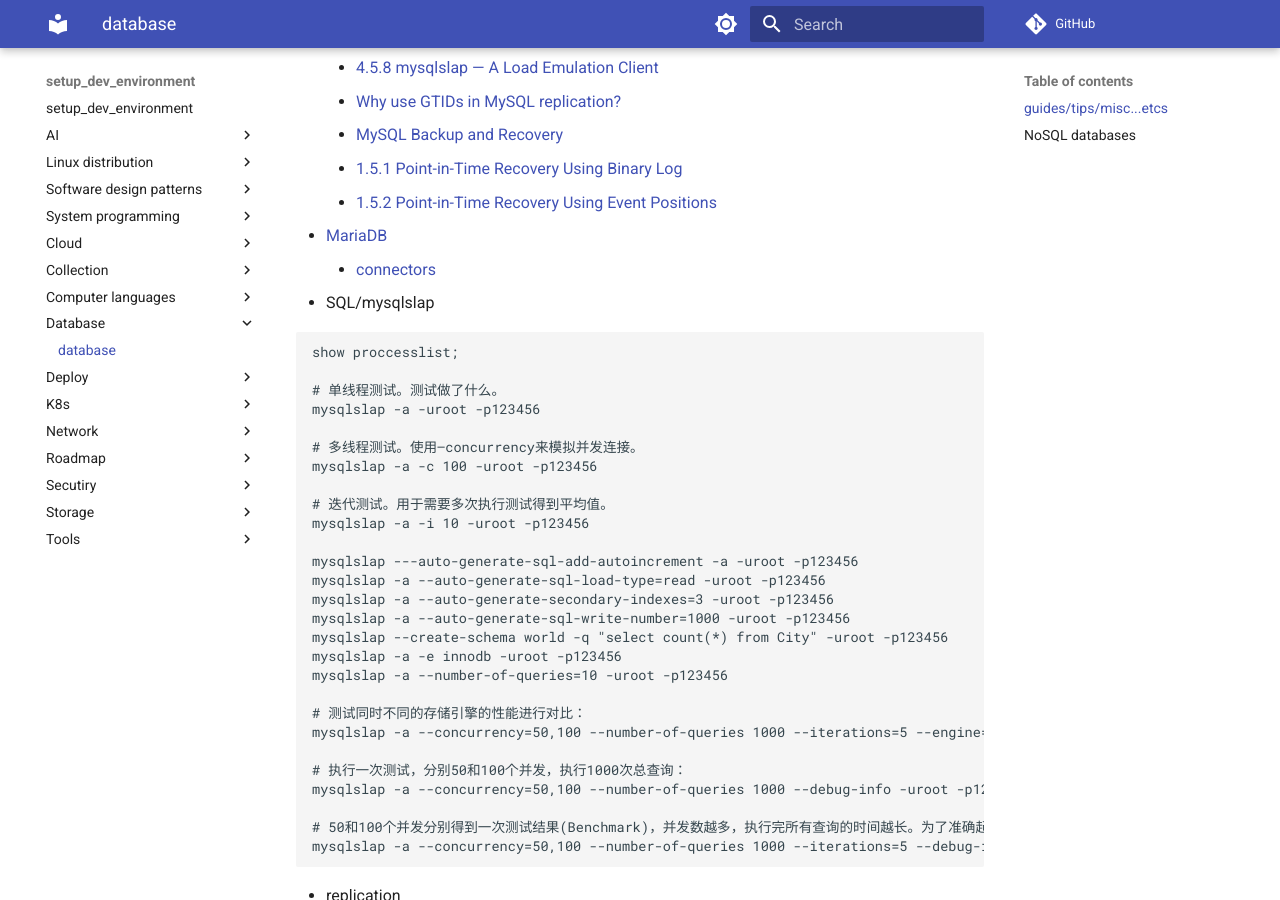
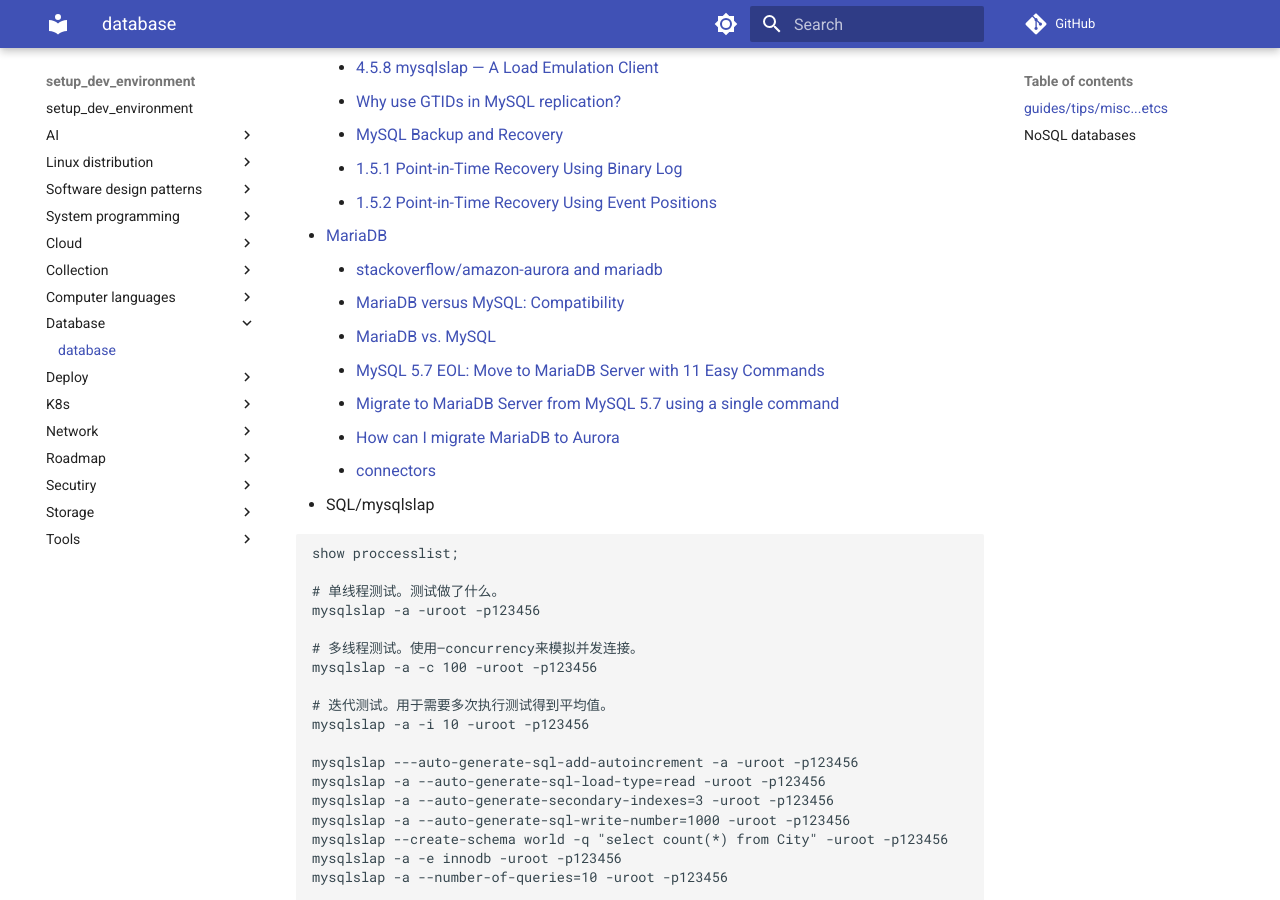
Before and after one commit to hong539/setup_dev_environment, an MkDocs documentation site: the page built from docs/database/database.md, in a window 1280 px wide and 900 px high, scrolled down 2039 px. Built offline with MkDocs 1.6.1 and Material for MkDocs 9.7.7, drawn with Linux system fonts in a browser that asks for light colours; comment, search, counter and statistics services are not loaded.

Commit message:
Update docs

````diff
--- a/docs/database/database.md
+++ b/docs/database/database.md
@@ -62,6 +62,12 @@
     * [1.5.1 Point-in-Time Recovery Using Binary Log](https://dev.mysql.com/doc/mysql-backup-excerpt/5.7/en/point-in-time-recovery-binlog.html)
     * [1.5.2 Point-in-Time Recovery Using Event Positions](https://dev.mysql.com/doc/mysql-backup-excerpt/5.7/en/point-in-time-recovery-positions.html)
 * [MariaDB](https://mariadb.com/)
+    * [stackoverflow/amazon-aurora and mariadb](https://stackoverflow.com/questions/tagged/amazon-aurora%2bmariadb?tab=newest&page=1&pagesize=15)
+    * [MariaDB versus MySQL: Compatibility](https://mariadb.com/kb/en/mariadb-vs-mysql-compatibility/)
+    * [MariaDB vs. MySQL](https://mariadb.com/database-topics/mariadb-vs-mysql/)
+    * [MySQL 5.7 EOL: Move to MariaDB Server with 11 Easy Commands](https://mariadb.com/resources/blog/mysql-5-7-eol-move-to-mariadb-server-with-11-easy-commands/)
+    * [Migrate to MariaDB Server from MySQL 5.7 using a single command](https://mariadb.com/resources/blog/migrate-to-mariadb-server-from-mysql-5-7-using-a-single-command/)
+    * [How can I migrate MariaDB to Aurora](https://stackoverflow.com/questions/60413246/how-can-i-migrate-mariadb-to-aurora)
     * [connectors](https://mariadb.com/kb/en/connectors/)
 * SQL/mysqlslap
 ```sql
````
